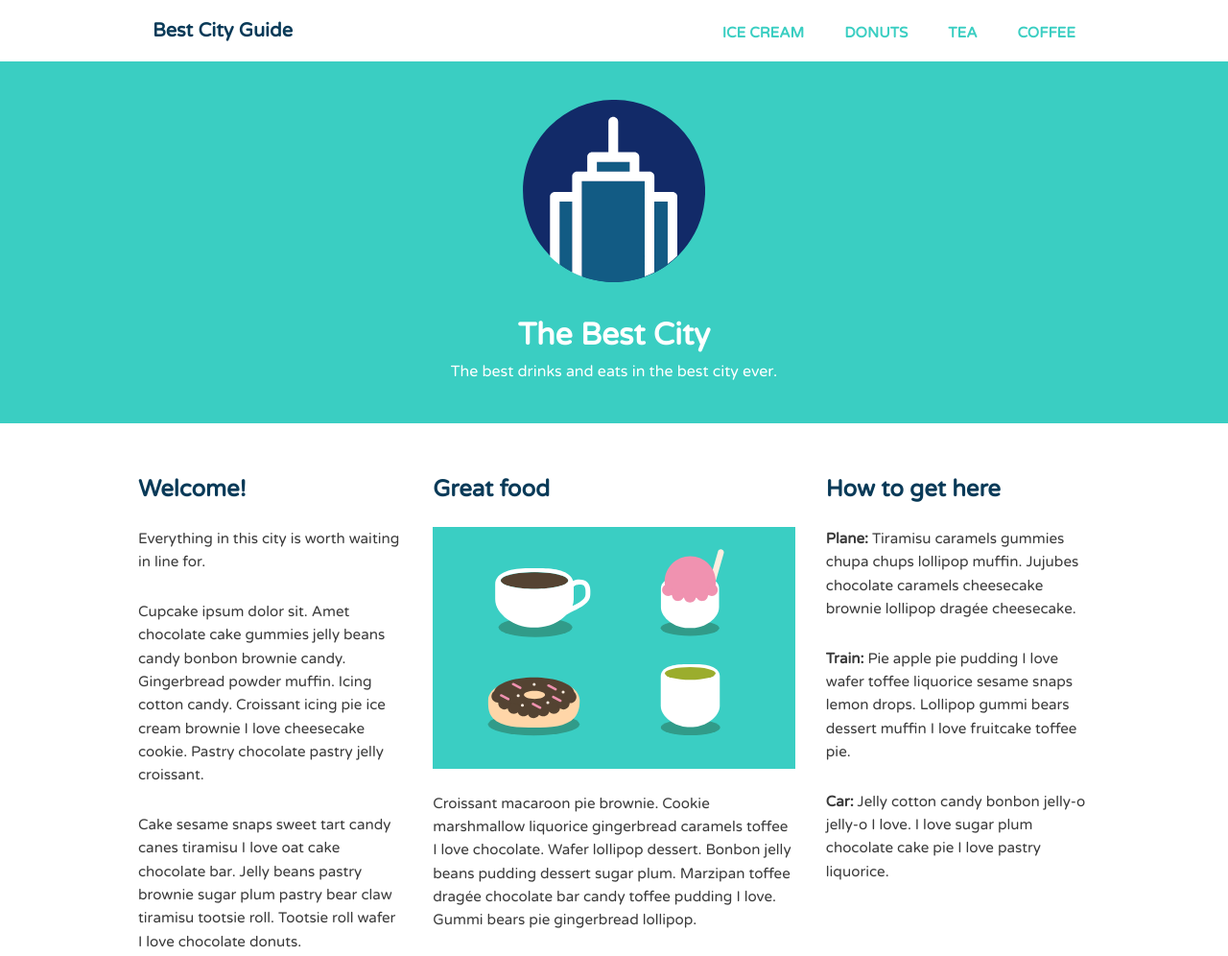
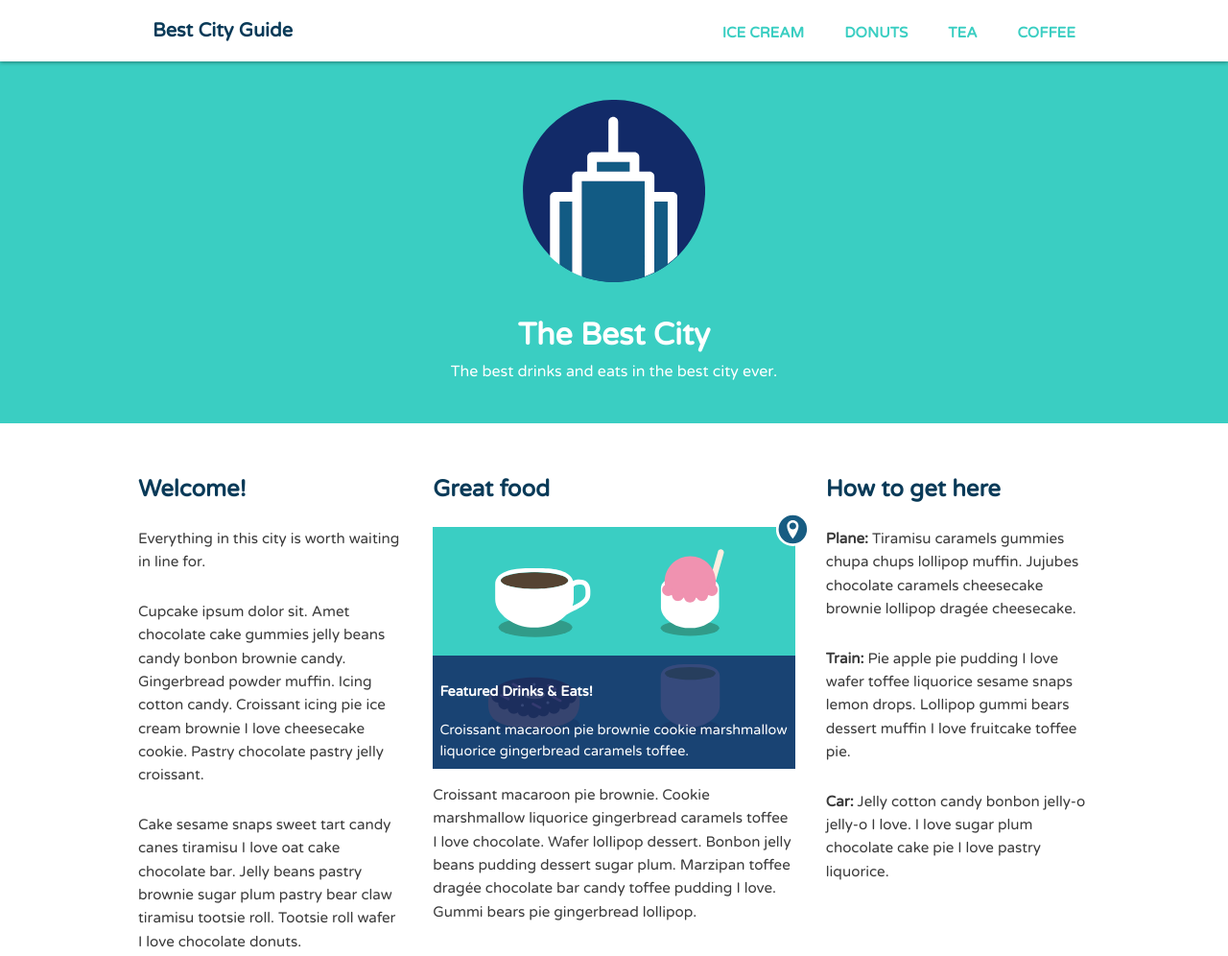
Before and after one commit to hieuxuanthuytran/Page-layout, a plain HTML site: page index.html in a window 1280 px wide. Shown: the top 996 px of the page at 96% size. Drawn offline with Linux system fonts and the light colour scheme.

Commit message:
Positioning Page Content
1. Create an image caption with absolute positioning.
2. Fixed positioning.
3. Z-index works.

```diff
--- a/css/style.css
+++ b/css/style.css
@@ -32,6 +32,24 @@ a {
 
 img {
 	max-width: 100%;
+}
+
+figure {
+	position: relative;
+	margin: 0;
+	line-height: 0;
+}
+
+figcaption {
+	position: absolute;
+	bottom: 0;
+	width: 100%;
+
+	padding: .5em;
+	font-size: .9em;
+	line-height: 1.5;
+	color: #fff;
+	background-color: rgba(19,43,102, .85);
 }
 
 /* =================================
@@ -90,6 +108,10 @@ img {
 	text-align: center;
 }
 
+.content {
+	padding: 1em;
+}
+
 /* ---- Page Elements ---- */
 
 .logo {
@@ -99,12 +121,34 @@ img {
 .headline {
 	margin-bottom: 0;
 }
+
+.icon-location {
+	position: absolute;
+	width: 35px;
+	top: -15px;
+	right: -15px;
+}
+
 /* =================================
   Media Queries
 ==================================== */
 
 @media (min-width: 769px) {
 	/* ---- Navigation ---- */
+
+	body {
+		padding-top: 64px;
+	}
+
+	.main-header {
+		position: fixed;
+		background-color: #fff;
+		box-shadow: 0 1px 4px rgb(0,0,0, .4);
+		width: 100%;
+		top: 0;
+		z-index: 1;
+	}
+
 	.container {
 		width: 90%;
 		margin: 0 auto;
--- a/index.html
+++ b/index.html
@@ -37,8 +37,15 @@
 
             <div class="primary col">
                 <h2>Great food</h2>
-                <img class="feat-img" src="img/treats.svg" alt="Drinks and eats">
-                <p>Croissant macaroon pie brownie. Cookie marshmallow liquorice gingerbread caramels toffee I love chocolate. Wafer lollipop dessert. Bonbon jelly beans pudding dessert sugar plum. Marzipan toffee drag&#233;e chocolate bar candy toffee pudding I love. Gummi bears pie gingerbread lollipop.</p>
+                <figure>
+                    <img class="icon-location" src="img/location.svg" alt="Location">
+                    <img class="feat-img" src="img/treats.svg" alt="Drinks and eats">
+                    <figcaption>
+                        <h4>Featured Drinks &amp; Eats!</h4>
+                    Croissant macaroon pie brownie cookie marshmallow liquorice gingerbread caramels toffee.
+                    </figcaption>
+                </figure>
+                    <p>Croissant macaroon pie brownie. Cookie marshmallow liquorice gingerbread caramels toffee I love chocolate. Wafer lollipop dessert. Bonbon jelly beans pudding dessert sugar plum. Marzipan toffee drag&#233;e chocolate bar candy toffee pudding I love. Gummi bears pie gingerbread lollipop.</p>
             </div><!--/.primary-->
 
             <div class="tertiary col">
```
Also changed, not shown: img/location.svg (added).
